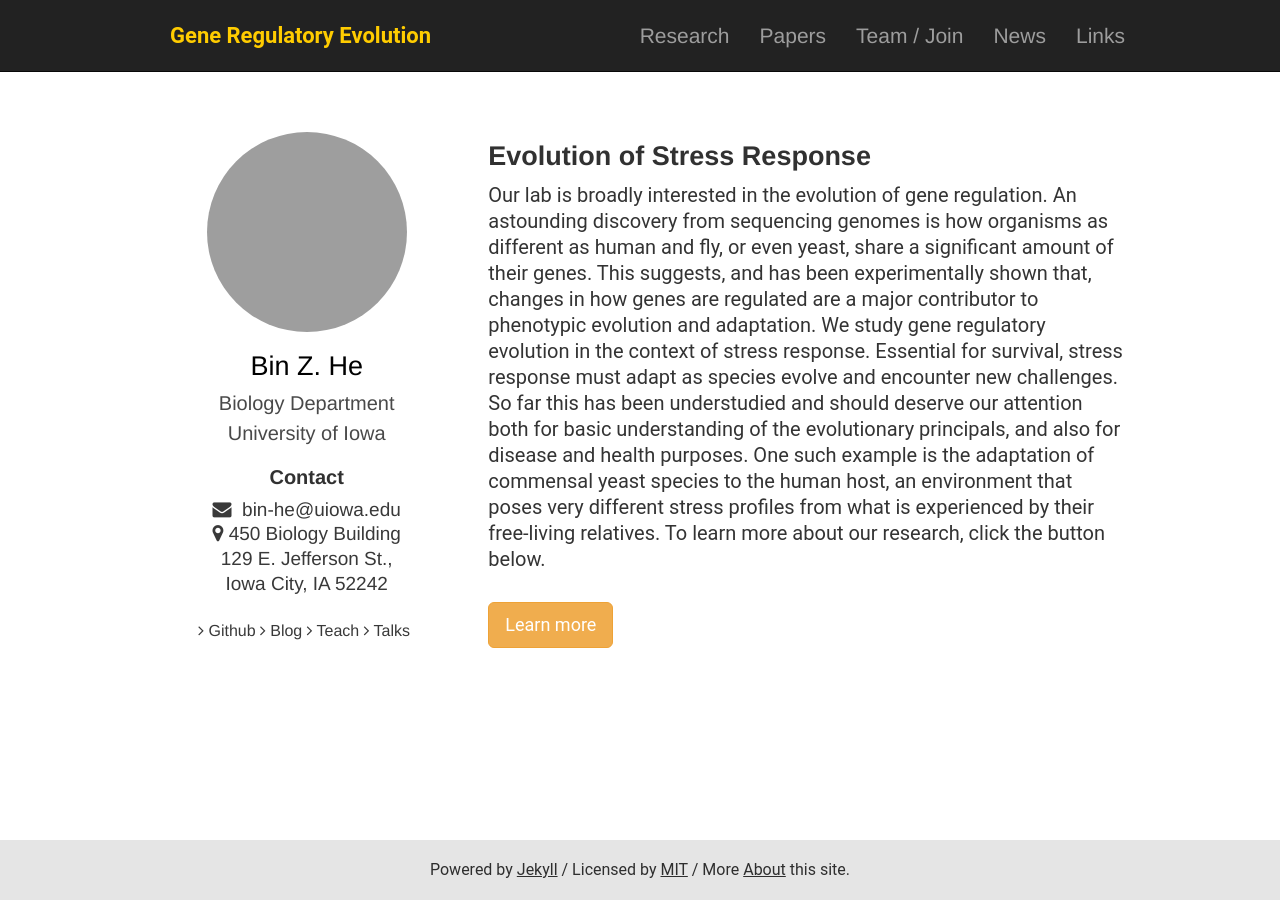
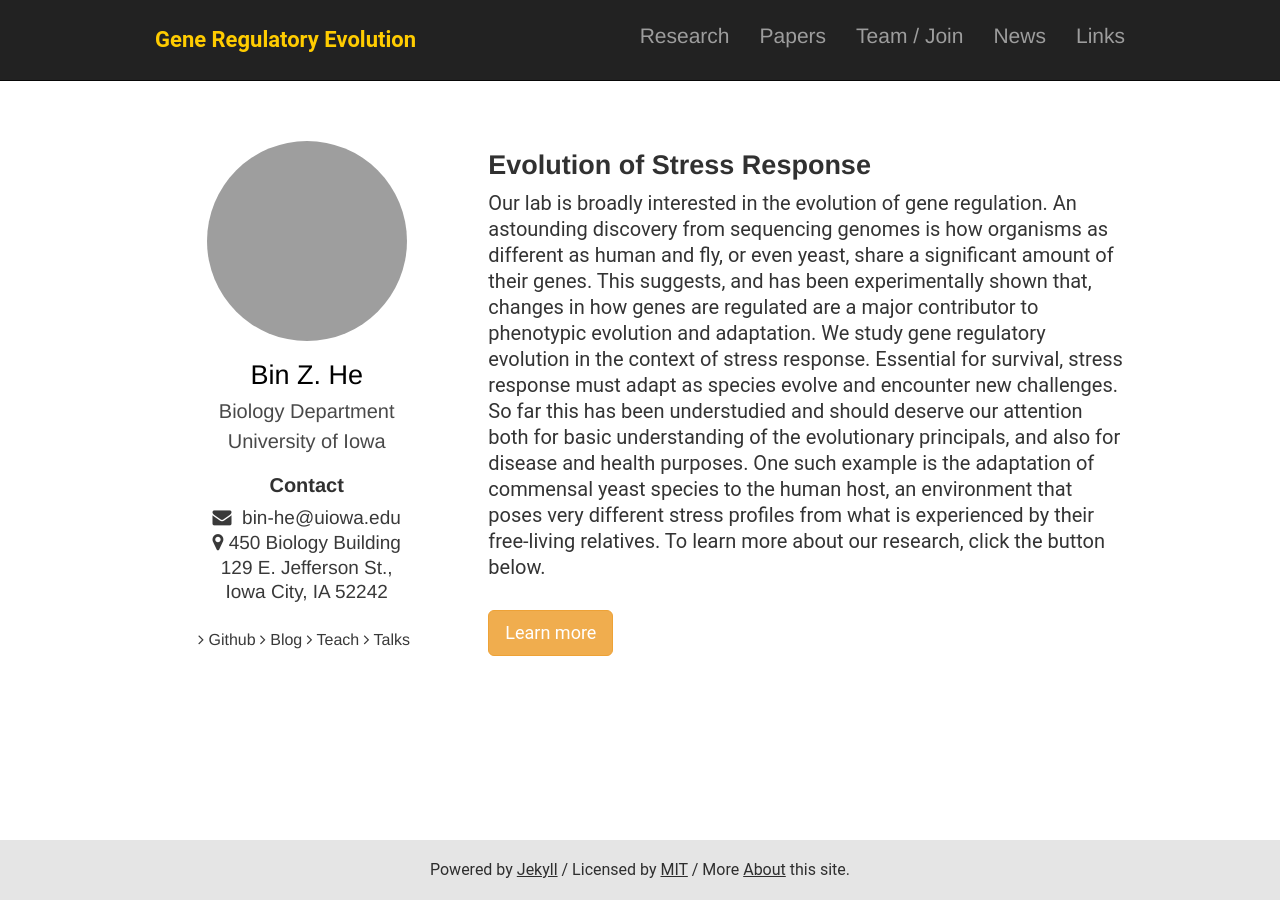
Before and after one commit to binhe-lab/binhe-lab-pub, a Jekyll site: the page built from index.html, in a window 1280 px wide. Built offline with Jekyll 4.4.1, drawn with Linux system fonts in a browser that asks for light colours; nearby versions of some CDN libraries; a style sheet for code colours, icons or effects is not loaded; grey boxes are pictures that could not be loaded.

Commit message:
fix navbar-brand-text margin

```diff
--- a/css/style.scss
+++ b/css/style.scss
@@ -261,11 +261,11 @@ a:focus {
 .navbar-brand-text {
 	// Use Bootstrap's navbar-brand base styles for proper alignment with taller navbar
 	display: block;
-	padding: 25.5px 15px; // Match the taller navbar padding
+	padding: 25.5px 0px; // Match the taller navbar padding
 	font-size: 1.1rem;
 	font-weight: bold;
 	color: #ffcc00;
-	line-height: 20px; // Match Bootstrap's navbar line height
+	//line-height: 20px; // Match Bootstrap's navbar line height
 }
 
 a.navbar-brand-text:hover {
```
